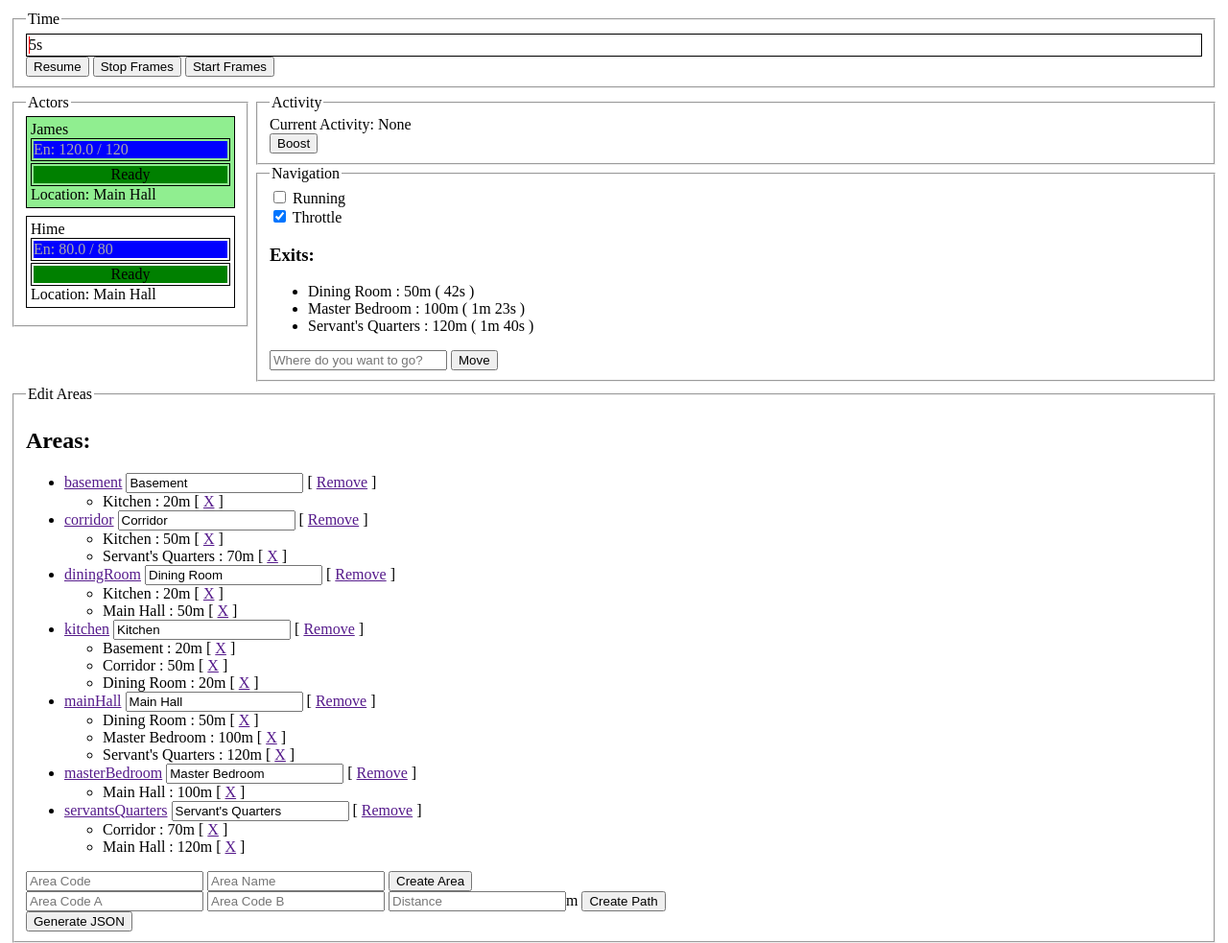
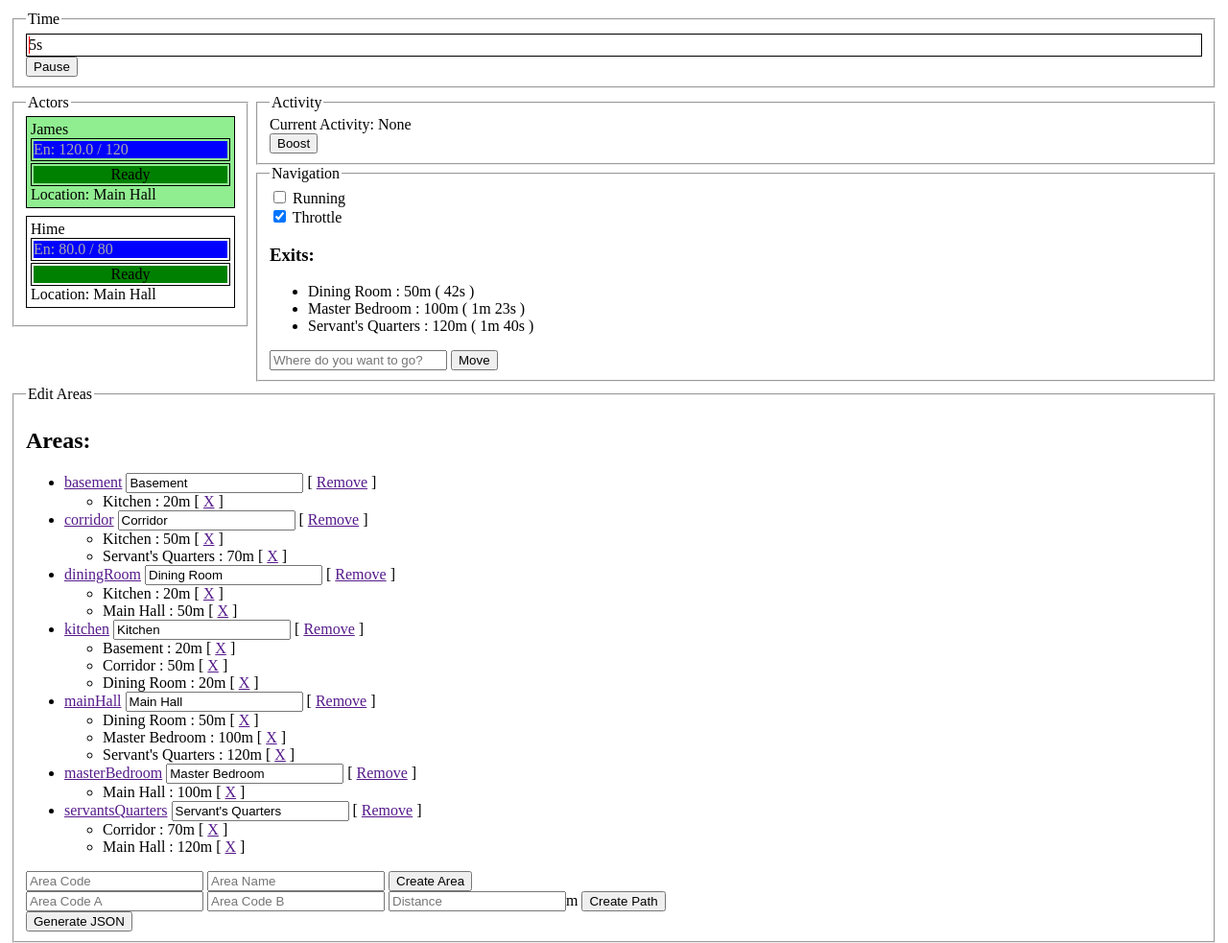
Before and after one commit to GameDevFox/royal-hime, a plain HTML site: page app/index.html in a window 1280 px wide. Shown: the whole page at 96% size. Drawn offline with Linux system fonts and the light colour scheme.

Commit message:
Removed "Start / Stop Frames" buttons and fixed "Pause" button

```diff
--- a/app/index.html
+++ b/app/index.html
@@ -56,11 +56,8 @@
 									</div>
 								</div>
 								<div>
-									<button ng:click="gameClock.StopClock.stop()" ng:show="gameClock.StopClock.isRunning()">Pause</button>
-									<button ng:click="gameClock.StopClock.start()" ng:hide="gameClock.StopClock.isRunning()">Resume</button>
-
-									<button ng:click="stopFrames()">Stop Frames</button>
-									<button ng:click="startFrames()">Start Frames</button>
+									<button ng:click="hime.gameClock.StopClock.stop()" ng:show="hime.gameClock.StopClock.isRunning()">Pause</button>
+									<button ng:click="hime.gameClock.StopClock.start()" ng:hide="hime.gameClock.StopClock.isRunning()">Resume</button>
 								</div>
 							</div>
 						</fieldset>
```
